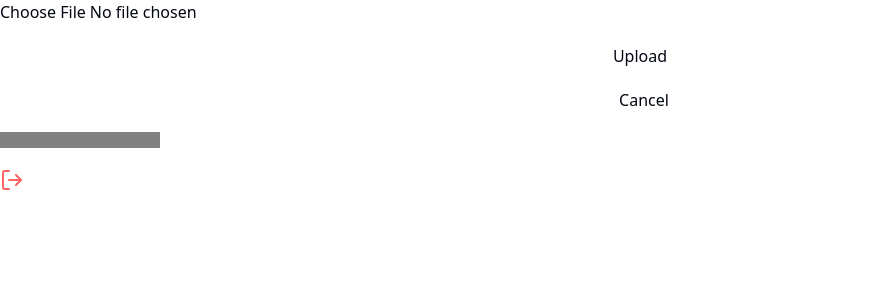
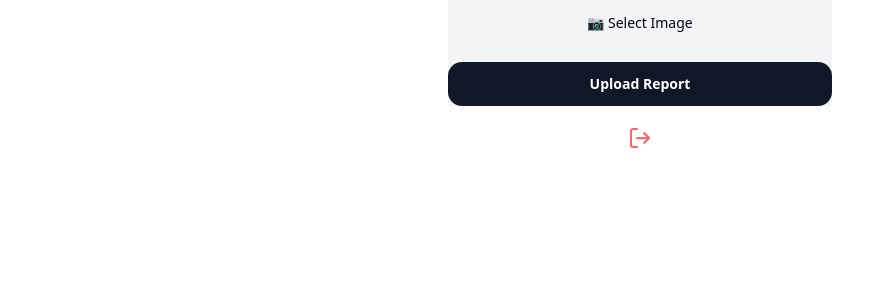
Before and after one commit to Icann09/my-security-checkpoint-app, a Next.js app: page /cp1 in a window 1280 px wide. Shown: the top 300 px of the page, without its empty margins (0-895 px from the left). Built offline with nearby package versions, Linux system fonts and the light colour scheme; no server answers; sample sign-in values are in the browser's storage.

Commit message:
feat(imageUpload): images only + rear camera

```diff
--- a/app/(checkpoints)/cp1/page.tsx
+++ b/app/(checkpoints)/cp1/page.tsx
@@ -15,7 +15,7 @@ export default async function Page() {
   }
 
   return (
-    <div className="flex flex-col gap-5">
+    <div className="flex flex-col gap-5 w-full justify-center items-center">
       <UploadReoportBtn checkpointId="1" />
       <SignOutButton />
 
--- a/components/ui/UploadReportBtn.tsx
+++ b/components/ui/UploadReportBtn.tsx
@@ -4,8 +4,9 @@ import { createReport } from "@/lib/actions/report";
 import { upload } from "@imagekit/next";
 import { useRef, useState } from "react";
 
-const UploadReoportBtn = ({ checkpointId }: { checkpointId: string }) => {
+const UploadReportBtn = ({ checkpointId }: { checkpointId: string }) => {
   const [progress, setProgress] = useState(0);
+  const [isUploading, setIsUploading] = useState(false);
   const fileInputRef = useRef<HTMLInputElement>(null);
   const abortControllerRef = useRef<AbortController | null>(null);
 
@@ -17,8 +18,12 @@ const UploadReoportBtn = ({ checkpointId }: { checkpointId: string }) => {
 
   const handleUpload = async () => {
     const file = fileInputRef.current?.files?.[0];
-    if (!file) return alert("Select a file");
+    if (!file) {
+      alert("Please select an image first");
+      return;
+    }
 
+    setIsUploading(true);
     abortControllerRef.current = new AbortController();
 
     try {
@@ -48,28 +53,76 @@ const UploadReoportBtn = ({ checkpointId }: { checkpointId: string }) => {
 
       alert("Report submitted successfully ✅");
       setProgress(0);
-      fileInputRef.current.value = "";
+      fileInputRef.current!.value = "";
     } catch (err) {
       console.error(err);
       alert("Upload failed");
+    } finally {
+      setIsUploading(false);
     }
   };
 
   const cancelUpload = () => {
     abortControllerRef.current?.abort();
     setProgress(0);
+    setIsUploading(false);
   };
 
   return (
-    <>
-      <input type="file" ref={fileInputRef} />
-      <button onClick={handleUpload}>Upload</button>
-      <button onClick={cancelUpload} className="ml-2">
-        Cancel
+    <div className="w-full max-w-sm space-y-4 bg-accent">
+      {/* Hidden file input */}
+      <input
+        ref={fileInputRef}
+        type="file"
+        accept="image/*"
+        capture="environment"
+        className="hidden"
+      />
+
+      {/* Select file */}
+      <button
+        onClick={() => fileInputRef.current?.click()}
+        className="w-full rounded-xl border border-dashed border-muted px-4 py-3 text-sm font-medium hover:bg-muted/50"
+        disabled={isUploading}
+      >
+        📷 Select Image
       </button>
-      <progress value={progress} max={100} />
-    </>
+
+      {/* Upload actions */}
+      <div className="flex gap-2">
+        <button
+          onClick={handleUpload}
+          disabled={isUploading}
+          className="flex-1 rounded-xl bg-primary px-4 py-3 text-sm font-semibold text-white disabled:opacity-50"
+        >
+          {isUploading ? "Uploading..." : "Upload Report"}
+        </button>
+
+        {isUploading && (
+          <button
+            onClick={cancelUpload}
+            className="rounded-xl border px-4 py-3 text-sm"
+          >
+            Cancel
+          </button>
+        )}
+      </div>
+
+      {/* Progress */}
+      {isUploading && (
+        <div className="space-y-1">
+          <progress
+            value={progress}
+            max={100}
+            className="w-full h-2 rounded"
+          />
+          <p className="text-xs text-muted-foreground text-center">
+            {progress}%
+          </p>
+        </div>
+      )}
+    </div>
   );
 };
 
-export default UploadReoportBtn;
+export default UploadReportBtn;
```
